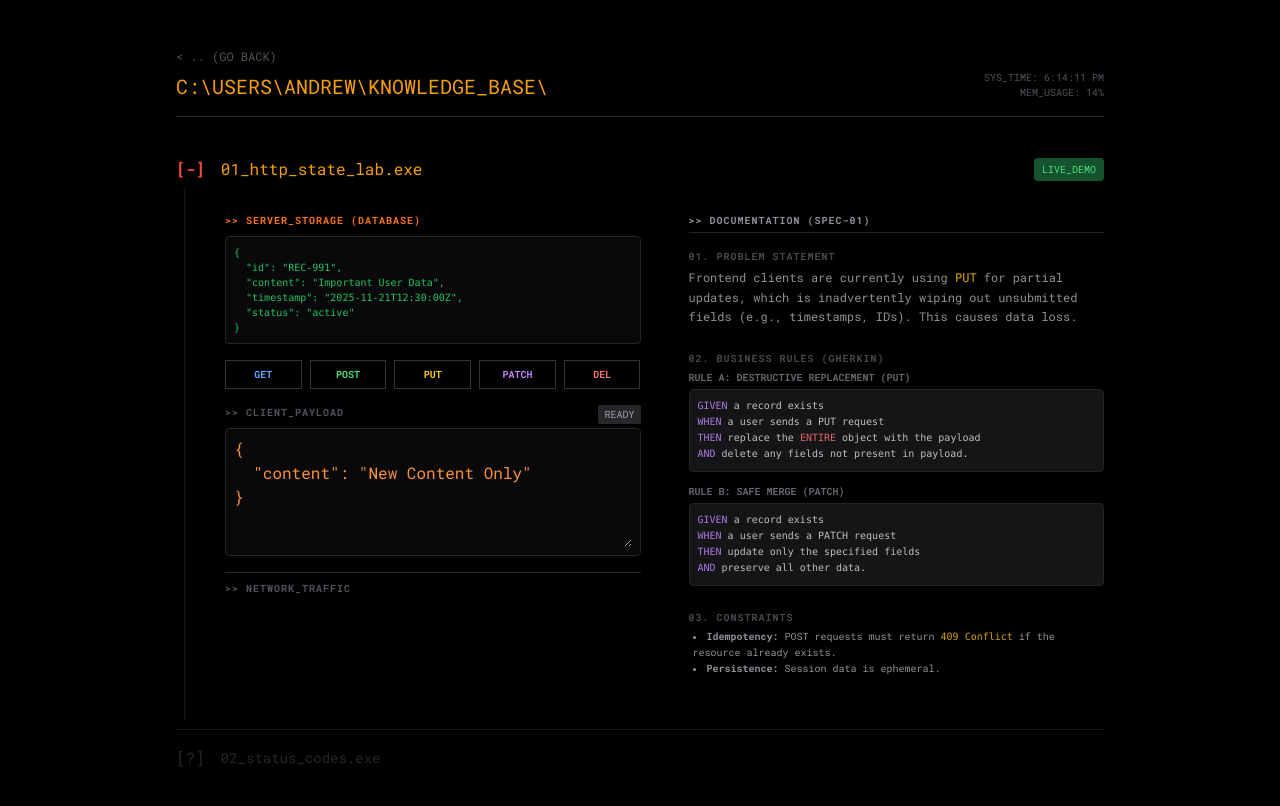
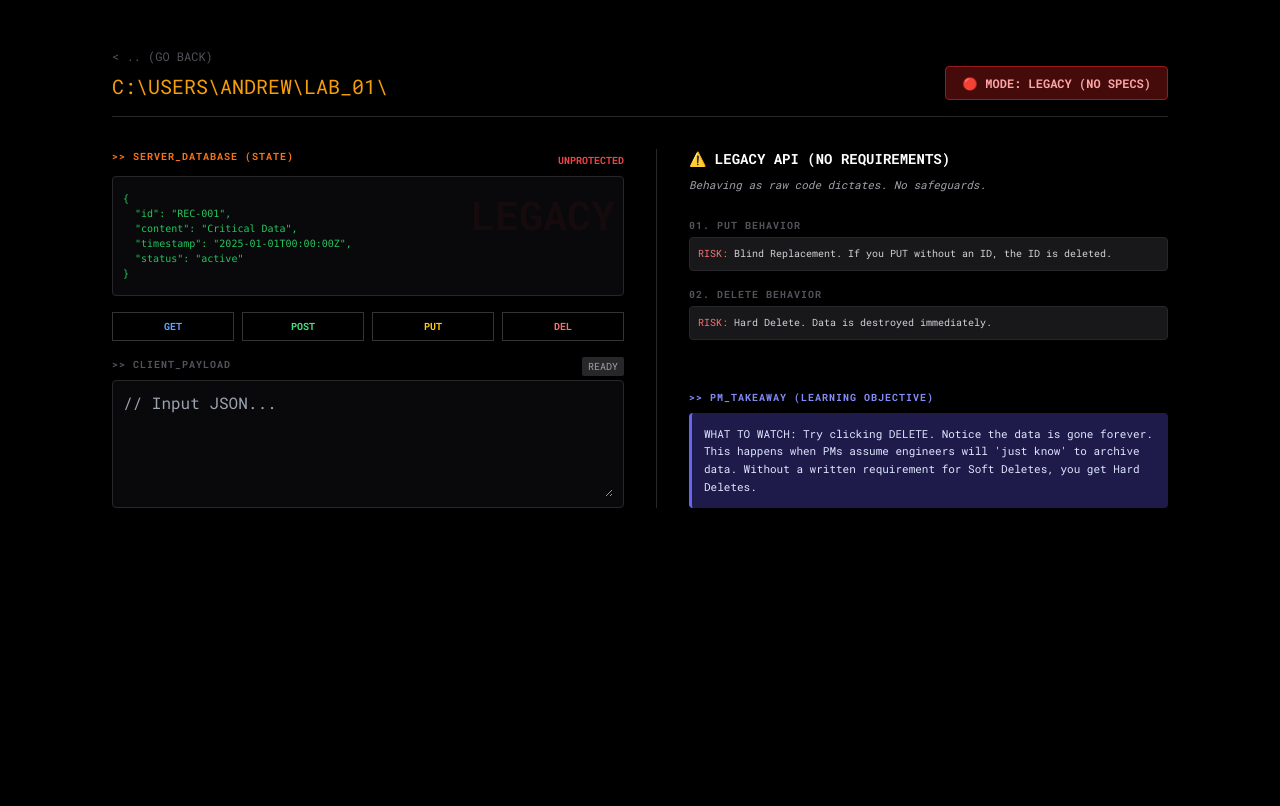
Before and after one commit to Not-Redbus/Not-Redbus.github.io, a plain HTML site: page terminal.html in a window 1280 px wide. Drawn offline with nearby package versions, Linux system fonts and the light colour scheme.

Commit message:
Update terminal.html

```diff
--- a/terminal.html
+++ b/terminal.html
@@ -9,66 +9,59 @@
     <style>
         body { background-color: #000; color: #f59e0b; font-family: 'Roboto Mono', monospace; }
 
-        /* Accordion Logic */
-        details > summary { list-style: none; cursor: pointer; }
-        details > summary::-webkit-details-marker { display: none; }
-        details .icon:before { content: "[+]"; }
-        details[open] .icon:before { content: "[-]"; color: #ef4444; }
-        summary:hover { background-color: #1a1a1a; color: #fff; }
+        /* UI Components */
+        .mode-switch { cursor: pointer; user-select: none; transition: all 0.3s; }
+        .mode-legacy { background: #450a0a; color: #fca5a5; border: 1px solid #991b1b; }
+        .mode-prod { background: #064e3b; color: #6ee7b7; border: 1px solid #059669; }
 
-        /* Terminal Styling */
+        .terminal-box { background-color: #09090b; border: 1px solid #27272a; padding: 10px; border-radius: 4px; }
+        .insight-box { background-color: #1e1b4b; border-left: 3px solid #6366f1; padding: 12px; } /* Blue Box for Insights */
+
         .spec-label { color: #52525b; font-size: 10px; text-transform: uppercase; letter-spacing: 1px; font-weight: bold; margin-bottom: 4px; display: block; }
-        .spec-text { color: #a1a1aa; font-size: 12px; line-height: 1.6; margin-bottom: 12px; }
-        .terminal-box { background-color: #09090b; border: 1px solid #27272a; padding: 8px; border-radius: 4px; }
+        .spec-text { color: #a1a1aa; font-size: 11px; line-height: 1.5; }
 
-        /* Button Styling */
         .http-btn { font-size: 10px; font-weight: bold; padding: 6px; border: 1px solid #333; transition: all 0.1s; }
         .http-btn:hover { transform: translateY(-1px); }
-        .btn-get:hover { background: #0ea5e9; color: white; border-color: #0ea5e9; }
-        .btn-post:hover { background: #22c55e; color: white; border-color: #22c55e; }
-        .btn-put:hover { background: #eab308; color: white; border-color: #eab308; }
-        .btn-patch:hover { background: #a855f7; color: white; border-color: #a855f7; }
-        .btn-delete:hover { background: #ef4444; color: white; border-color: #ef4444; }
+        .btn-get:hover { background: #0ea5e9; color: white; }
+        .btn-post:hover { background: #22c55e; color: white; }
+        .btn-put:hover { background: #eab308; color: white; }
+        .btn-delete:hover { background: #ef4444; color: white; }
 
         textarea { width: 100%; background: transparent; border: none; outline: none; resize: none; font-family: inherit; font-size: 11px; }
         .status-badge { font-size: 10px; padding: 2px 6px; border-radius: 2px; background: #27272a; color: #a1a1aa; }
     </style>
 </head>
-<body class="min-h-screen p-6 sm:p-12 max-w-5xl mx-auto">
+<body class="min-h-screen p-4 sm:p-12 max-w-6xl mx-auto">
 
-    <div class="mb-8 border-b border-zinc-800 pb-4 flex justify-between items-end">
+    <div class="mb-8 border-b border-zinc-800 pb-4 flex flex-col sm:flex-row justify-between items-start sm:items-end gap-4">
         <div>
             <a href="index.html" class="text-zinc-600 hover:text-white text-xs mb-2 block">&lt; .. (GO BACK)</a>
-            <h1 class="text-lg sm:text-xl">C:\USERS\ANDREW\KNOWLEDGE_BASE\</h1>
+            <h1 class="text-lg sm:text-xl">C:\USERS\ANDREW\LAB_01\</h1>
         </div>
-        <div class="text-[10px] text-zinc-600 uppercase text-right">
-            <span class="block">SYS_TIME: <span id="clock">12:00:00</span></span>
-            <span class="block">MEM_USAGE: 14%</span>
+
+        <div onclick="toggleMode()" id="mode-btn" class="mode-switch mode-legacy px-4 py-2 text-xs font-bold rounded shadow-lg flex items-center gap-2">
+            <span id="mode-icon">🔴</span>
+            <span>MODE: LEGACY (NO SPECS)</span>
         </div>
     </div>
 
-    <div class="space-y-2">
-
-        <details class="group border-b border-zinc-900 pb-2" open>
-            <summary class="flex items-center py-2 select-none transition-colors">
-                <span class="icon mr-4 font-bold"></span>
-                <span class="text-sm sm:text-base">01_http_state_lab.exe</span>
-                <span class="ml-auto bg-green-900 text-green-400 text-[10px] px-2 py-1 rounded hidden sm:inline-block">LIVE_DEMO</span>
-            </summary>
-
-            <div class="pl-0 sm:pl-10 pt-6 pb-8 grid lg:grid-cols-2 gap-12 border-l border-zinc-900 ml-2">
+    <div class="grid lg:grid-cols-2 gap-8">
 
         <div>
-                    <span class="spec-label text-orange-500 mb-2">>> SERVER_STORAGE (DATABASE)</span>
-                    <div class="terminal-box min-h-[80px] mb-4 flex flex-col justify-center">
-                        <pre id="db-display" class="text-[10px] text-green-500 whitespace-pre-wrap">Loading...</pre>
+            <div class="flex justify-between items-end mb-2">
+                <span class="spec-label text-orange-500">>> SERVER_DATABASE (STATE)</span>
+                <span id="db-status" class="text-[10px] text-red-500 font-bold">UNPROTECTED</span>
             </div>
 
-                    <div class="grid grid-cols-5 gap-2 mb-4">
+            <div class="terminal-box min-h-[120px] mb-4 flex flex-col justify-center relative overflow-hidden">
+                <pre id="db-display" class="text-[10px] whitespace-pre-wrap transition-all duration-300"></pre>
+                <div id="watermark" class="absolute top-2 right-2 text-[40px] font-black text-white/5 pointer-events-none">LEGACY</div>
+            </div>
+
+            <div class="grid grid-cols-4 gap-2 mb-4">
                 <button onclick="execute('GET')" class="http-btn btn-get text-blue-400">GET</button>
                 <button onclick="execute('POST')" class="http-btn btn-post text-green-400">POST</button>
                 <button onclick="execute('PUT')" class="http-btn btn-put text-yellow-400">PUT</button>
-                        <button onclick="execute('PATCH')" class="http-btn btn-patch text-purple-400">PATCH</button>
                 <button onclick="execute('DELETE')" class="http-btn btn-delete text-red-400">DEL</button>
             </div>
 
@@ -76,86 +69,107 @@
                 <span class="spec-label">>> CLIENT_PAYLOAD</span>
                 <span id="status-code" class="status-badge">READY</span>
             </div>
-                    <div class="terminal-box h-32 mb-2 relative">
+            <div class="terminal-box h-32 relative">
                 <textarea id="client-input" class="text-orange-400 h-full" placeholder="// Input JSON..."></textarea>
                 <div id="client-overlay" class="absolute inset-0 bg-black/95 text-blue-400 text-[10px] p-2 hidden whitespace-pre-wrap font-mono overflow-auto"></div>
             </div>
+        </div>
 
-                    <div class="border-t border-zinc-800 pt-2 mt-4">
-                         <span class="spec-label">>> NETWORK_TRAFFIC</span>
-                         <div id="net-log" class="text-[10px] text-zinc-500 font-mono h-16 overflow-y-auto space-y-1"></div>
+        <div class="border-l border-zinc-800 pl-0 lg:pl-8 flex flex-col h-full justify-between" id="doc-panel">
+
+            <div id="specs-content"></div>
+
+            <div class="mt-8">
+                <span class="spec-label text-indigo-400 mb-2 block">>> PM_TAKEAWAY (LEARNING OBJECTIVE)</span>
+                <div class="insight-box rounded">
+                    <p id="insight-text" class="text-[11px] text-indigo-100 leading-relaxed font-medium">
+                        Loading insight...
+                    </p>
                 </div>
             </div>
 
-                <div class="opacity-90 hover:opacity-100 transition-opacity">
-                    <span class="spec-label text-zinc-400 mb-4 border-b border-zinc-800 pb-1 block">>> DOCUMENTATION (SPEC-01)</span>
-
-                    <div class="mb-6">
-                        <span class="spec-label">01. Problem Statement</span>
-                        <p class="spec-text">
-                            Frontend clients are currently using <code class="text-yellow-500">PUT</code> for partial updates, which is inadvertently wiping out unsubmitted fields (e.g., timestamps, IDs). This causes data loss.
-                        </p>
-                    </div>
-
-                    <div class="mb-6">
-                        <span class="spec-label">02. Business Rules (Gherkin)</span>
-
-                        <div class="mb-3">
-                            <p class="text-[10px] text-zinc-500 mb-1 uppercase font-bold">Rule A: Destructive Replacement (PUT)</p>
-                            <div class="bg-zinc-900 p-2 rounded border border-zinc-800 text-[10px] text-zinc-300 font-mono leading-relaxed">
-                                <span class="text-purple-400">GIVEN</span> a record exists<br>
-                                <span class="text-purple-400">WHEN</span> a user sends a PUT request<br>
-                                <span class="text-purple-400">THEN</span> replace the <span class="text-red-400">ENTIRE</span> object with the payload<br>
-                                <span class="text-purple-400">AND</span> delete any fields not present in payload.
-                            </div>
-                        </div>
-
-                        <div>
-                            <p class="text-[10px] text-zinc-500 mb-1 uppercase font-bold">Rule B: Safe Merge (PATCH)</p>
-                            <div class="bg-zinc-900 p-2 rounded border border-zinc-800 text-[10px] text-zinc-300 font-mono leading-relaxed">
-                                <span class="text-purple-400">GIVEN</span> a record exists<br>
-                                <span class="text-purple-400">WHEN</span> a user sends a PATCH request<br>
-                                <span class="text-purple-400">THEN</span> update only the specified fields<br>
-                                <span class="text-purple-400">AND</span> preserve all other data.
-                            </div>
-                        </div>
-                    </div>
-
-                    <div>
-                        <span class="spec-label">03. Constraints</span>
-                        <ul class="list-disc list-inside spec-text ml-1 text-[10px]">
-                            <li><strong>Idempotency:</strong> POST requests must return <code class="text-yellow-500">409 Conflict</code> if the resource already exists.</li>
-                            <li><strong>Persistence:</strong> Session data is ephemeral.</li>
-                        </ul>
-                    </div>
-
-                </div>
-            </div>
-        </details>
-
-        <div class="flex items-center py-2 text-zinc-800 cursor-not-allowed">
-            <span class="mr-4">[?]</span> <span class="text-sm">02_status_codes.exe</span>
         </div>
 
     </div>
 
     <script>
-        // CLOCK
-        setInterval(() => {
-            document.getElementById('clock').innerText = new Date().toLocaleTimeString();
-        }, 1000);
+        let isProdMode = false;
+        let db = generateDB();
 
-        // DATA STATE
-        let db = {
-            id: "REC-991",
-            content: "Important User Data",
-            timestamp: "2025-11-21T12:30:00Z",
-            status: "active"
+        const content = {
+            legacy: {
+                title: "⚠️ LEGACY API (NO REQUIREMENTS)",
+                desc: "Behaving as raw code dictates. No safeguards.",
+                put_rule: "<span class='text-red-400'>RISK:</span> Blind Replacement. If you PUT without an ID, the ID is deleted.",
+                del_rule: "<span class='text-red-400'>RISK:</span> Hard Delete. Data is destroyed immediately.",
+                status: "UNPROTECTED",
+                insight: "WHAT TO WATCH: Try clicking DELETE. Notice the data is gone forever. This happens when PMs assume engineers will 'just know' to archive data. Without a written requirement for Soft Deletes, you get Hard Deletes."
+            },
+            prod: {
+                title: "✅ V2.0 API (WITH PM SPECS)",
+                desc: "Enforcing Business Rules for Data Integrity.",
+                put_rule: "<span class='text-green-400'>SAFE:</span> Schema Validation. Rejects payloads missing critical fields.",
+                del_rule: "<span class='text-green-400'>SAFE:</span> Soft Delete. Marks as 'archived' (status: inactive).",
+                status: "PROTECTED",
+                insight: "WHAT TO WATCH: Try sending a bad PUT request. The system fights back (400 Bad Request). This friction is intentional. We are trading speed for safety, ensuring the Frontend cannot accidentally corrupt the Database."
+            }
         };
 
         // INIT
+        renderMode();
         renderDB();
-        document.getElementById('client-input').value = `{\n  "content": "New Content Only"\n}`;
+
+        function toggleMode() {
+            isProdMode = !isProdMode;
+            db = generateDB();
+            renderMode();
+            renderDB();
+            document.getElementById('client-input').value = `{\n  "content": "New Content"\n}`;
+            document.getElementById('status-code').innerText = "SYSTEM RESET";
+            document.getElementById('status-code').style.color = "#a1a1aa";
+        }
+
+        function renderMode() {
+            const btn = document.getElementById('mode-btn');
+            const watermark = document.getElementById('watermark');
+            const dbStatus = document.getElementById('db-status');
+            const specs = document.getElementById('specs-content');
+            const insight = document.getElementById('insight-text');
+
+            const data = isProdMode ? content.prod : content.legacy;
+
+            if (isProdMode) {
+                btn.className = "mode-switch mode-prod px-4 py-2 text-xs font-bold rounded shadow-lg flex items-center gap-2";
+                btn.innerHTML = `<span>🟢</span><span>MODE: V2.0 (WITH SPECS)</span>`;
+                watermark.innerText = "SECURE";
+                watermark.className = "absolute top-2 right-2 text-[40px] font-black text-green-900/20 pointer-events-none";
+                dbStatus.className = "text-[10px] text-green-500 font-bold";
+            } else {
+                btn.className = "mode-switch mode-legacy px-4 py-2 text-xs font-bold rounded shadow-lg flex items-center gap-2";
+                btn.innerHTML = `<span>🔴</span><span>MODE: LEGACY (NO SPECS)</span>`;
+                watermark.innerText = "LEGACY";
+                watermark.className = "absolute top-2 right-2 text-[40px] font-black text-red-900/10 pointer-events-none";
+                dbStatus.className = "text-[10px] text-red-500 font-bold";
+            }
+
+            dbStatus.innerText = data.status;
+            insight.innerText = data.insight;
+
+            specs.innerHTML = `
+                <div class="mb-6">
+                    <h3 class="text-sm font-bold text-white mb-2">${data.title}</h3>
+                    <p class="spec-text italic mb-4">${data.desc}</p>
+                </div>
+                <div class="mb-4">
+                    <span class="spec-label">01. PUT BEHAVIOR</span>
+                    <div class="bg-zinc-900 p-2 rounded border border-zinc-800 text-[10px] text-zinc-300 leading-relaxed">${data.put_rule}</div>
+                </div>
+                <div class="mb-4">
+                    <span class="spec-label">02. DELETE BEHAVIOR</span>
+                    <div class="bg-zinc-900 p-2 rounded border border-zinc-800 text-[10px] text-zinc-300 leading-relaxed">${data.del_rule}</div>
+                </div>
+            `;
+        }
 
         function execute(method) {
             const overlay = document.getElementById('client-overlay');
@@ -168,90 +182,82 @@
             // GET
             if (method === 'GET') {
                 if (!db) {
-                    log("GET", 404); status.innerText = "404 NOT FOUND"; status.style.color = "#ef4444";
-                    overlay.innerText = "// Error: Resource is null";
+                    status.innerText = "404 NOT FOUND"; status.style.color = "#ef4444";
+                    overlay.innerText = "// 404: Resource not found.";
                 } else {
-                    log("GET", 200); status.innerText = "200 OK"; status.style.color = "#22c55e";
+                    status.innerText = "200 OK"; status.style.color = "#22c55e";
+                    if (isProdMode && db._archived) {
+                        status.innerText = "404 NOT FOUND (SOFT DELETE)"; status.style.color = "#eab308";
+                        overlay.innerText = "// Resource is archived. Client sees 404. Admin sees data.";
+                    } else {
                         overlay.innerText = JSON.stringify(db, null, 2);
+                    }
                 }
                 overlay.classList.remove('hidden');
             }
 
             // POST
             else if (method === 'POST') {
-                const payload = parse();
-                if (!payload) return;
-                if (db) {
-                    log("POST", 409); status.innerText = "409 CONFLICT"; status.style.color = "#eab308";
+                const payload = parse(); if (!payload) return;
+                if (db && isProdMode) {
+                     status.innerText = "409 CONFLICT"; status.style.color = "#eab308";
                 } else {
-                    db = { ...payload, id: "REC-" + Math.floor(Math.random()*1000), timestamp: new Date().toISOString() };
+                    db = { ...payload, id: "REC-99", timestamp: new Date().toISOString() };
+                    status.innerText = "201 CREATED"; status.style.color = "#22c55e";
+                }
                 renderDB();
-                    log("POST", 201); status.innerText = "201 CREATED"; status.style.color = "#22c55e";
-                }
             }
 
             // PUT
             else if (method === 'PUT') {
-                const payload = parse();
-                if (!payload) return;
-                if (!db) {
-                    log("PUT", 404); status.innerText = "404 NOT FOUND";
+                const payload = parse(); if (!payload) return;
+                if (isProdMode) {
+                    if (!payload.id || !payload.timestamp) {
+                        status.innerText = "400 BAD REQUEST"; status.style.color = "#ef4444";
+                        document.getElementById('client-input').value = "// ERROR: Missing 'id' or 'timestamp'.\n// Schema validation prevented data corruption.";
+                        return;
+                    }
+                    db = payload; status.innerText = "200 OK"; status.style.color = "#22c55e";
                 } else {
-                    db = payload; // DESTRUCTIVE REPLACEMENT
+                    db = payload; status.innerText = "200 OK (CORRUPTED)"; status.style.color = "#ef4444";
+                }
                 renderDB();
-                    log("PUT", 200); status.innerText = "200 REPLACED"; status.style.color = "#eab308";
-                }
-            }
-
-            // PATCH
-            else if (method === 'PATCH') {
-                const payload = parse();
-                if (!payload) return;
-                if (!db) {
-                    log("PATCH", 404); status.innerText = "404 NOT FOUND";
-                } else {
-                    db = { ...db, ...payload }; // MERGE
-                    renderDB();
-                    log("PATCH", 200); status.innerText = "200 UPDATED"; status.style.color = "#a855f7";
-                }
             }
 
             // DELETE
             else if (method === 'DELETE') {
-                if (!db) {
-                    log("DELETE", 404); status.innerText = "404 NOT FOUND";
+                if (!db) { status.innerText = "404 NOT FOUND"; return; }
+                if (isProdMode) {
+                    db._archived = true; db.status = "archived"; db.deleted_at = new Date().toISOString();
+                    status.innerText = "204 NO CONTENT (ARCHIVED)"; status.style.color = "#22c55e";
                 } else {
-                    db = null;
+                    db = null; status.innerText = "204 NO CONTENT (DESTROYED)"; status.style.color = "#ef4444";
+                }
                 renderDB();
-                    log("DELETE", 204); status.innerText = "204 NO CONTENT";
             }
         }
+
+        function generateDB() {
+            return { id: "REC-001", content: "Critical Data", timestamp: "2025-01-01T00:00:00Z", status: "active" };
         }
 
         function renderDB() {
             const el = document.getElementById('db-display');
             if (db) {
                 el.innerText = JSON.stringify(db, null, 2);
-                el.className = "text-[10px] text-green-500 whitespace-pre-wrap";
+                if (db._archived) el.className = "text-[10px] text-zinc-500 whitespace-pre-wrap line-through opacity-50";
+                else if (db.id === undefined) el.className = "text-[10px] text-red-500 whitespace-pre-wrap font-bold";
+                else el.className = "text-[10px] text-green-500 whitespace-pre-wrap";
             } else {
-                el.innerText = "// [NULL] DATABASE EMPTY";
-                el.className = "text-[10px] text-zinc-600 whitespace-pre-wrap";
+                el.innerText = "// [NULL] DATA DESTROYED"; el.className = "text-[10px] text-red-600 font-bold whitespace-pre-wrap";
             }
         }
 
         function parse() {
             try { return JSON.parse(document.getElementById('client-input').value); }
-            catch(e) {
-                document.getElementById('status-code').innerText = "INVALID JSON";
-                document.getElementById('status-code').style.color = "#ef4444";
-                return null;
-            }
-        }
-
-        function log(m, c) {
-            const el = document.getElementById('net-log');
-            el.innerHTML = `<div class="flex justify-between"><span>${m}</span><span>${c}</span></div>` + el.innerHTML;
+            catch(e) { document.getElementById('status-code').innerText = "INVALID JSON"; return null; }
         }
     </script>
 </body>
 </html>
+</html>
```
Lines whose indentation alone changed are shown as unchanged.
